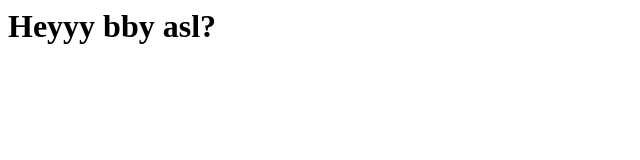
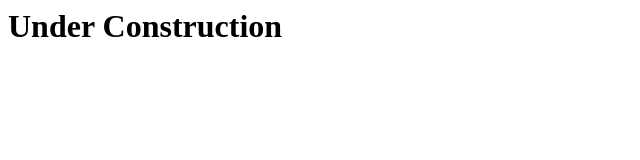
Before and after one commit to nathanMiniovich/rons.club, a website: page index.html in a window 1280 px wide. Shown: the whole page, without its empty margins (0-640 px from the left). Drawn offline with Linux system fonts and the light colour scheme.

Commit message:
create bower.json

```diff
--- a/index.html
+++ b/index.html
@@ -1,5 +1,5 @@
 <html>
 
-<h1>Heyyy bby asl?</h1>
+<h1>Under Construction</h1>
 
 </html>
```
Also changed, not shown: bower.json (added, +18 -0 lines).
